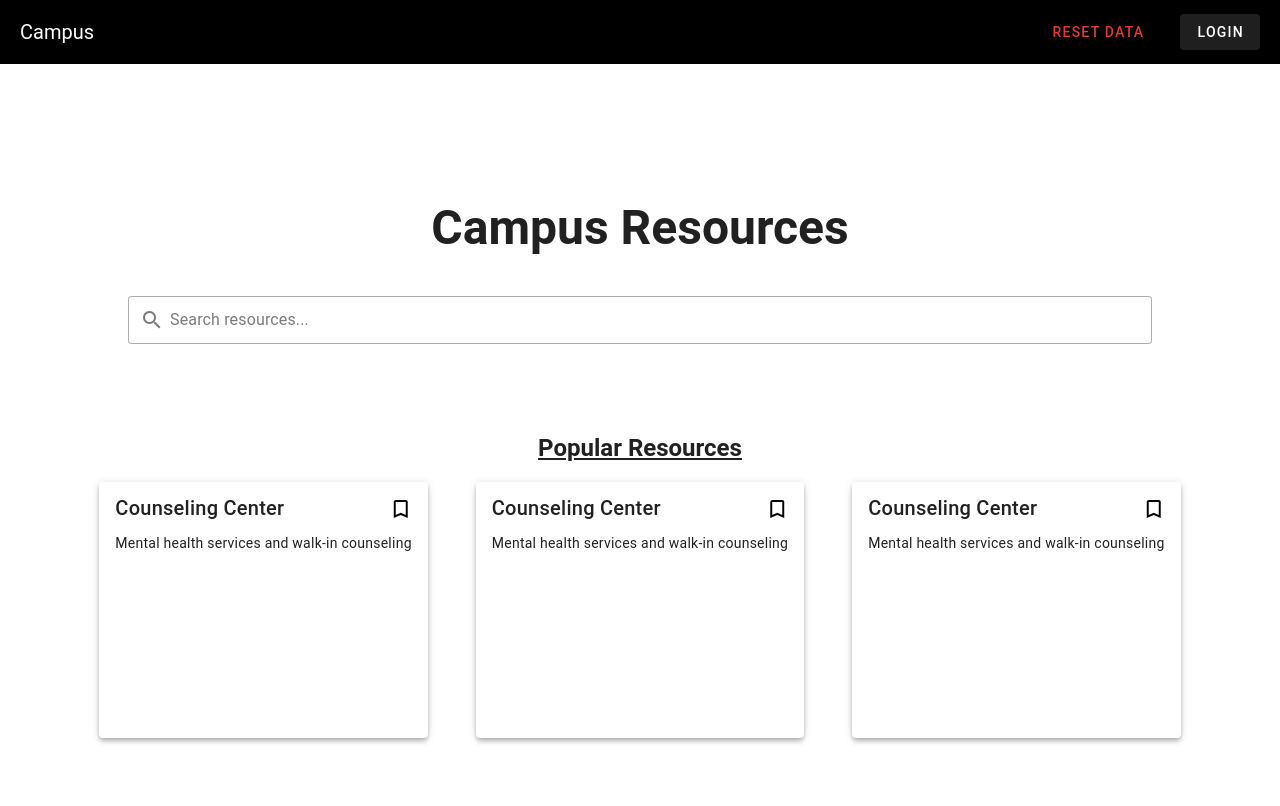
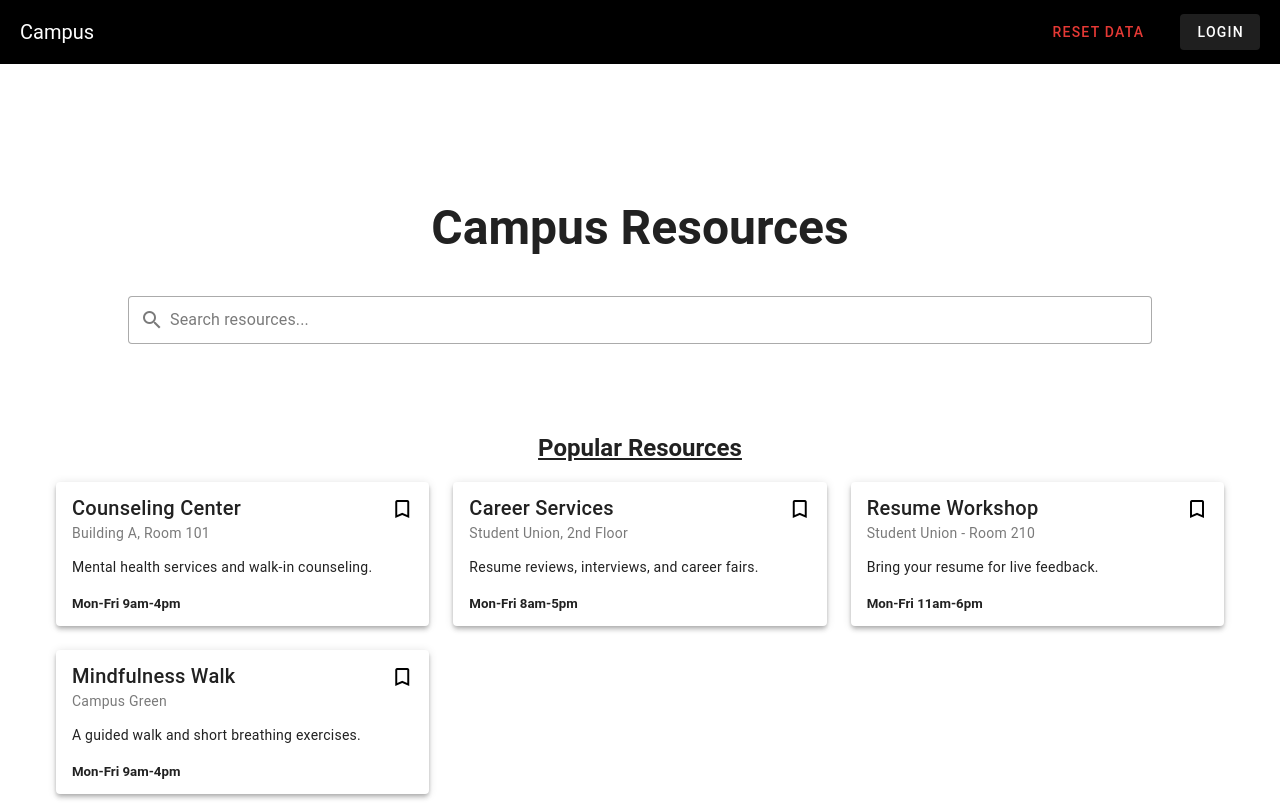
Before and after one commit to andrewymin/campus_resources, a Vue app: page / in a window 1280 px wide. Built offline with nearby package versions, Linux system fonts and the light colour scheme; a web font is replaced by a local one.

Commit message:
add functionality to bookmark system

```diff
--- a/src/App.vue
+++ b/src/App.vue
@@ -1,12 +1,10 @@
 <script setup lang="ts">
 import { onMounted } from 'vue'
 import { loadData } from './utils/storage'
-import campusData from './data/data.json'
-import type {Data} from './utils/storage'
 
 // Setting demo data in LocalStorage
 onMounted(() => {
-  loadData(campusData as Data)
+  loadData()
 })
 
 </script>
--- a/src/components/Card.vue
+++ b/src/components/Card.vue
@@ -1,22 +1,82 @@
 <script setup lang="ts">
+    import { ref, computed } from 'vue';
+    import { loadData, saveData} from '../utils/storage';
+
+    const role = localStorage.getItem('role');
+
     // prop for: title, subtitle, text, icon, color, @click
     const props = defineProps({
     // Optional String props
+    resourceId: Number,
     title: String,
-  subtitle: String,
+    local: String,
     text: String,
-
-  // Optional Boolean prop (defaults to false if not provided)
-  hasActionButton: Boolean,
+    hours: String,
+    modalValue: Boolean,
 
     // Optional Function prop for a custom click handler
     // The type is typically Function or null/undefined
     onActionClick: Function
     });
+
+    const emit = defineEmits(['update:modelValue']);
+
+    const data = loadData();
+    // Set type user later
+    const studentData = data.users.find((user: any)=> user.role === 'student');
+    let bookmarks = studentData.bookmarks;
+    const isBookmarked = ref(false);
+
+    const bookmarkIcon = computed(()=>{
+        return isBookmarked.value ? 'mdi-bookmark' : 'mdi-bookmark-outline';
+    })
+
+    const bookmarkColor = computed(()=>{
+        return isBookmarked.value ? 'uni-gold' : 'black';
+    })
+
+    // every time the card mounts for how many they are, will change bookmark
+    if (role && role==='student'){
+        if(bookmarks.find((mark: any)=>mark.resourceId == props.resourceId)) {
+            isBookmarked.value = !isBookmarked.value;
+        }
+    }
+
+    const toggleBookmark = () => {
+        if (!role && role!='admin') {
+            emit('update:modelValue', true);
+        }
+        else if (role==='student') {
+            // check if bookmark is already saved then delete it
+            if (bookmarks.find((mark: any)=>mark.resourceId == props.resourceId)) {
+                const newBookmarks = bookmarks.filter((mark: any)=> mark.resourceId !== props.resourceId);
+                // later make currentUser in localStorage and pass in id to do this
+                // data.users.findIndex()
+                data.users[1].bookmarks = newBookmarks;
+                isBookmarked.value = !isBookmarked.value;
+                saveData(data)
+            } else {
+                // save bookmark
+                bookmarks.push({
+                    "id": bookmarks.length + 1,
+                    "userId": 2,
+                    "resourceId": props.resourceId
+                })
+                // save data with new pushed bookmark added to it
+                saveData(data)
+                isBookmarked.value = !isBookmarked.value;
+            }
+        }
+    }
 </script>
 
 <template>
-    <!-- <v-card title={{  }} text={{  }} elevation="4">
+    <v-card
+    class="w-100 pb-2"
+    :title='props.title'
+    :subtitle="props.local"
+    :text='props.text'
+    elevation="4">
       <v-icon
         :icon="bookmarkIcon"
         :color="bookmarkColor"
@@ -25,7 +85,8 @@ const props = defineProps({
         style="cursor: pointer; top: 15px; right: 15px;"
         @click="toggleBookmark"
       ></v-icon>
-    </v-card> -->
+      <h5 class="ml-4 mb-1">{{ props.hours }}</h5>
+    </v-card>
 </template>
 
 <style lang="scss" scoped>
--- a/src/data/data.json
+++ b/src/data/data.json
@@ -12,7 +12,14 @@
       "username": "student@demo.edu",
       "password": "studentPass123!",
       "role": "student",
-      "name": "Student one"
+      "name": "Student one",
+      "bookmarks": [
+        {
+          "id": 1,
+          "userId": 2,
+          "resourceId": 2
+        }
+      ]
     }
   ],
   "resources": [
@@ -61,12 +68,5 @@
       "title": "Stress Relief Puppies are Back!",
       "description": "Get your caffeine addiction scratched at the Hub for this week! From 8am-11am, make sure to bring your student ID for it."
     }
-  ],
-  "bookmarks": [
-    {
-      "id": 1,
-      "userId": 2,
-      "resourceId": 2
-    }
   ]
 }
--- a/src/pages/main.vue
+++ b/src/pages/main.vue
@@ -1,15 +1,17 @@
 
 <script setup lang="ts">
-    import { ref, computed, onMounted } from 'vue';
+    import { ref, onMounted } from 'vue';
     import { useRouter } from 'vue-router';
     import  LoginModal  from '../components/LoginModal.vue';
-    import { resetData } from '../utils/storage';
+    import { loadData, resetData } from '../utils/storage';
+    import InfoCard from '../components/Card.vue'
 
     // login logic
     const router = useRouter();
     const dialog = ref(false)
     const loggedIn = ref(false)
     const role = localStorage.getItem('role')
+    const data = loadData();
 
     onMounted(()=>{
       role ? loggedIn.value = true : loggedIn.value = false;
@@ -19,20 +21,8 @@
     const Logout = () => {
       localStorage.removeItem('role');
       loggedIn.value = false;
-    }
-
-
-    // bookmark temp logic till data is given
-    const isBookmarked = ref(false);
-    const bookmarkIcon = computed(()=>{
-      return isBookmarked.value ? 'mdi-bookmark' : 'mdi-bookmark-outline';
-    })
-    const bookmarkColor = computed(()=>{
-      return isBookmarked.value ? 'uni-gold' : 'black';
-    })
-    const toggleBookmark = () => {
-      isBookmarked.value = !isBookmarked.value;
-      // typically make an API call here to save the status to backend
+      router.push('/');
+      window.location.reload()
     }
 
 </script>
@@ -112,36 +102,23 @@
         <div>
           <h2 style="text-decoration: underline;" class="text-center">Popular Resources</h2>
           <v-container class="resources">
-              <v-card title="Counseling Center" text="Mental health services and walk-in counseling" elevation="4">
-                <v-icon
-                  :icon="bookmarkIcon"
-                  :color="bookmarkColor"
-                  end
-                  class="position-absolute"
-                  style="cursor: pointer; top: 15px; right: 15px;"
-                  @click="toggleBookmark"
-                ></v-icon>
-              </v-card>
-              <v-card title="Counseling Center" text="Mental health services and walk-in counseling" elevation="4">
-                <v-icon
-                  :icon="bookmarkIcon"
-                  :color="bookmarkColor"
-                  end
-                  class="position-absolute"
-                  style="cursor: pointer; top: 15px; right: 15px;"
-                  @click="toggleBookmark"
-                ></v-icon>
-              </v-card>
-              <v-card title="Counseling Center" text="Mental health services and walk-in counseling" elevation="4">
-                <v-icon
-                  :icon="bookmarkIcon"
-                  :color="bookmarkColor"
-                  end
-                  class="position-absolute"
-                  style="cursor: pointer; top: 15px; right: 15px;"
-                  @click="toggleBookmark"
-                ></v-icon>
-              </v-card>
+            <v-row>
+              <v-col
+                  v-for="resource in data.resources"
+                  :key="resource.id"
+                  cols="12"
+                  lg="4"
+                  sm="6">
+                <InfoCard
+                v-model="dialog"
+                :resourceId="resource.id"
+                :logged="loggedIn"
+                :title="resource.title"
+                :local="resource.location"
+                :text="resource.description"
+                :hours="resource.hours"/>
+              </v-col>
+            </v-row>
           </v-container>
         </div>
       </div>
--- a/src/utils/storage.ts
+++ b/src/utils/storage.ts
@@ -8,7 +8,7 @@ export interface Data {
   bookmarks: Bookmark[]
 }
 
-interface User {
+export interface User {
   id: number
   username: string
   password: string
@@ -37,7 +37,7 @@ interface Bookmark {
 }
 
 // Load or initialize data
-export function loadData(defaultData: Data): Data{
+export function loadData(){
   const stored = localStorage.getItem('campusData')
   if (stored) {
     try {
@@ -45,13 +45,13 @@ export function loadData(defaultData: Data): Data{
     } catch (err) {
       console.warn('Error parsing localStorage data, reinitializing...', err)
       // Since data existed but something stopped it, re-setItem data
-      localStorage.setItem('campusData', JSON.stringify(defaultData))
-      return defaultData
+      localStorage.setItem('campusData', JSON.stringify(DemoData))
+      return DemoData
     }
   }
   // If nothing exists, initialize it
-  localStorage.setItem('campusData', JSON.stringify(defaultData))
-  return defaultData
+  localStorage.setItem('campusData', JSON.stringify(DemoData))
+  return DemoData
 }
 
 // Save entire dataset back to localStorage
```
Lines whose indentation alone changed are shown as unchanged.
